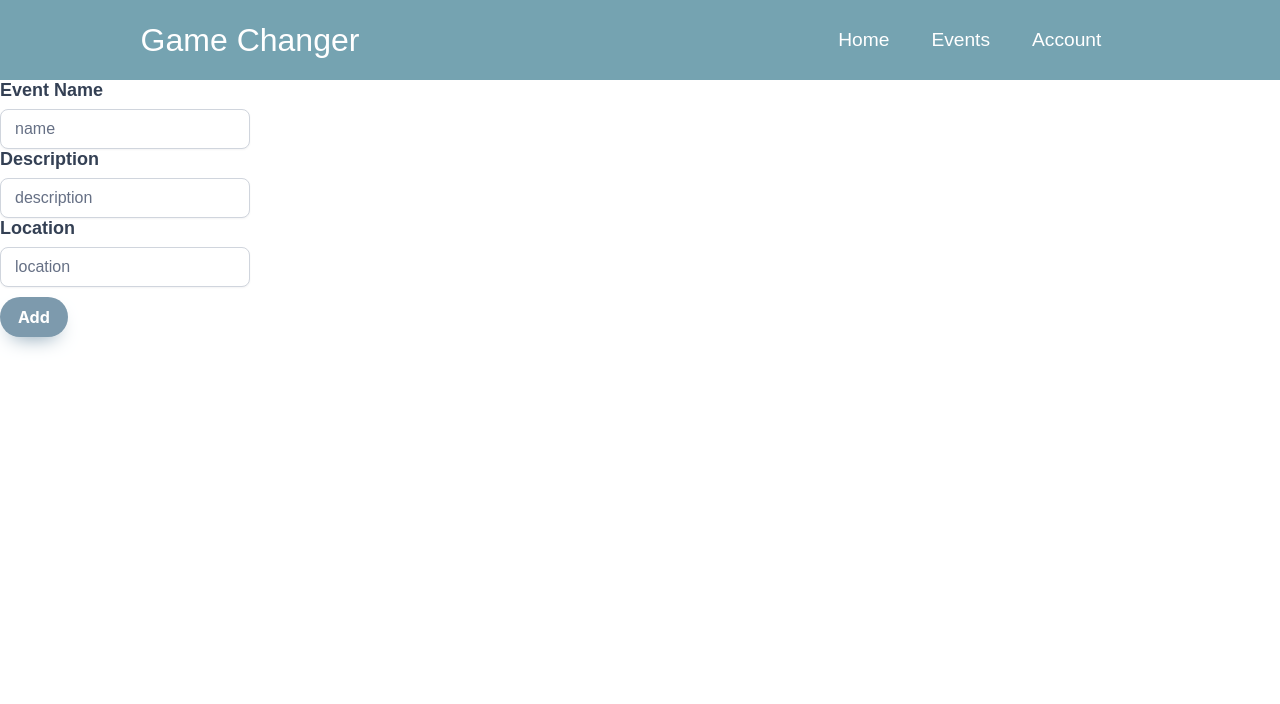
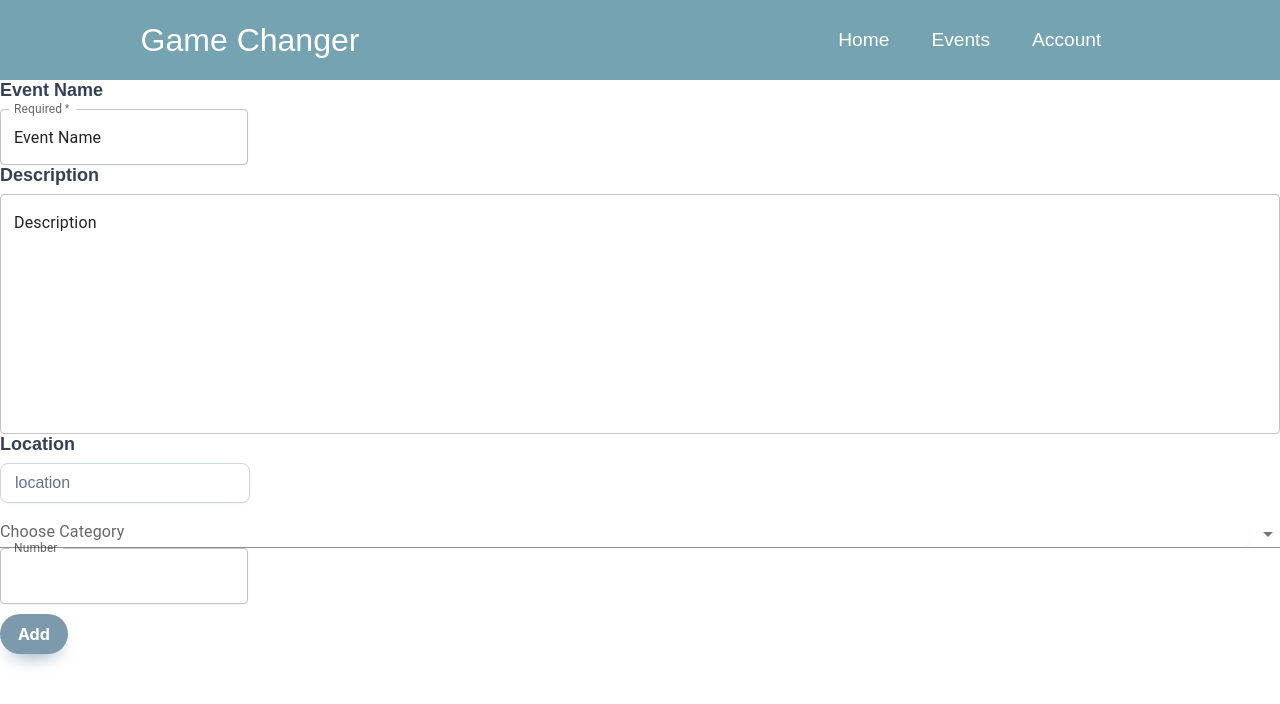
Before and after one commit to pelegvd/GameChanger, a React (Create React App) app: page /add in a window 1280 px wide. Shown: the top 704 px of the page. Built offline with nearby package versions, Linux system fonts and the light colour scheme.

Commit message:
change ui add events

```diff
--- a/src/pages/AddEventPage.tsx
+++ b/src/pages/AddEventPage.tsx
@@ -1,37 +1,100 @@
-import React from 'react';
-import '../App.css';
-import '../stylesheets/Input.css';
-import '../stylesheets/Button.css';
+import React from "react";
+import Box from "@mui/material/Box";
+import TextField from "@mui/material/TextField";
+import Autocomplete from "@mui/material/Autocomplete";
+import Stack from "@mui/material/Stack";
+import "../App.css";
+import "../stylesheets/Input.css";
+import "../stylesheets/Button.css";
 
 function AddEvent() {
   const handleSubmit = (event: React.FormEvent<HTMLFormElement>) => {
     event.preventDefault();
-    }
+  };
+
+  const defaultProps = {
+    options: categorys,
+    getOptionLabel: (option: FilmOptionType) => option.title,
+  };
+  const flatProps = {
+    options: categorys.map((option) => option.title),
+  };
+  const [value, setValue] = React.useState<FilmOptionType | null>(null);
 
   return (
     <div>
       <form onSubmit={(e) => handleSubmit(e)}>
         <div>
           <label>Event Name</label>
-                    <input name='eventName'
-                        placeholder='name' />
+          <TextField
+            required
+            id="outlined-required"
+            label="Required"
+            defaultValue="Event Name"
+          />
         </div>
         <div>
           <label>Description</label>
-                    <input name='description'
-                        placeholder='description' />
+          <TextField
+            id="outlined-multiline-static"
+            fullWidth
+            multiline
+            rows={9}
+            defaultValue="Description"
+          />
         </div>
         <div>
           <label>Location</label>
-                    <input name='location'
-                        placeholder='location' />
+          <input name="location" placeholder="location" />
+        </div>
+
+        <Stack>
+          <Autocomplete
+            {...defaultProps}
+            id="clear-on-escape"
+            clearOnEscape
+            includeInputInList
+            size="small"
+            renderInput={(params) => (
+              <TextField
+                {...params}
+                label="Choose Category"
+                variant="standard"
+              />
+            )}
+          />
+        </Stack>
+
+        <div>
+          <TextField
+            id="outlined-number"
+            label="Number"
+            type="number"
+            InputLabelProps={{
+              shrink: true,
+            }}
+          />
         </div>
         <div>
-                    <button className='btn-submit' type='submit'>Add</button>
+          <button className="btn-submit" type="submit">
+            Add
+          </button>
         </div>
       </form>
     </div>
   );
 }
 
+interface FilmOptionType {
+  title: string;
+}
+
+const categorys = [
+  { title: "Sport" },
+  { title: "Art" },
+  { title: "Volenteer" },
+  { title: "Food" },
+  { title: "Watch" },
+];
+
 export default AddEvent;
```
Lines whose indentation alone changed are shown as unchanged.
